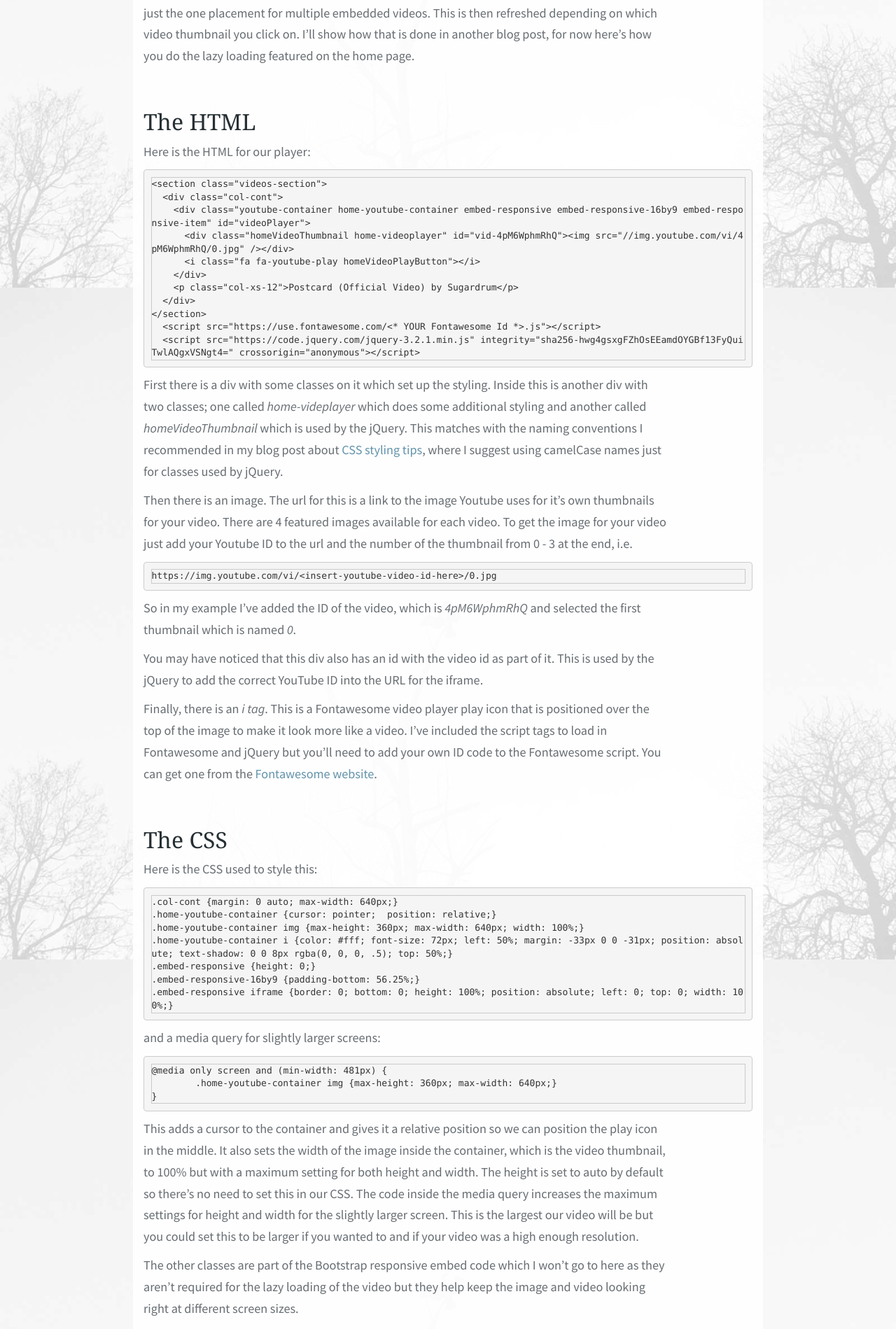
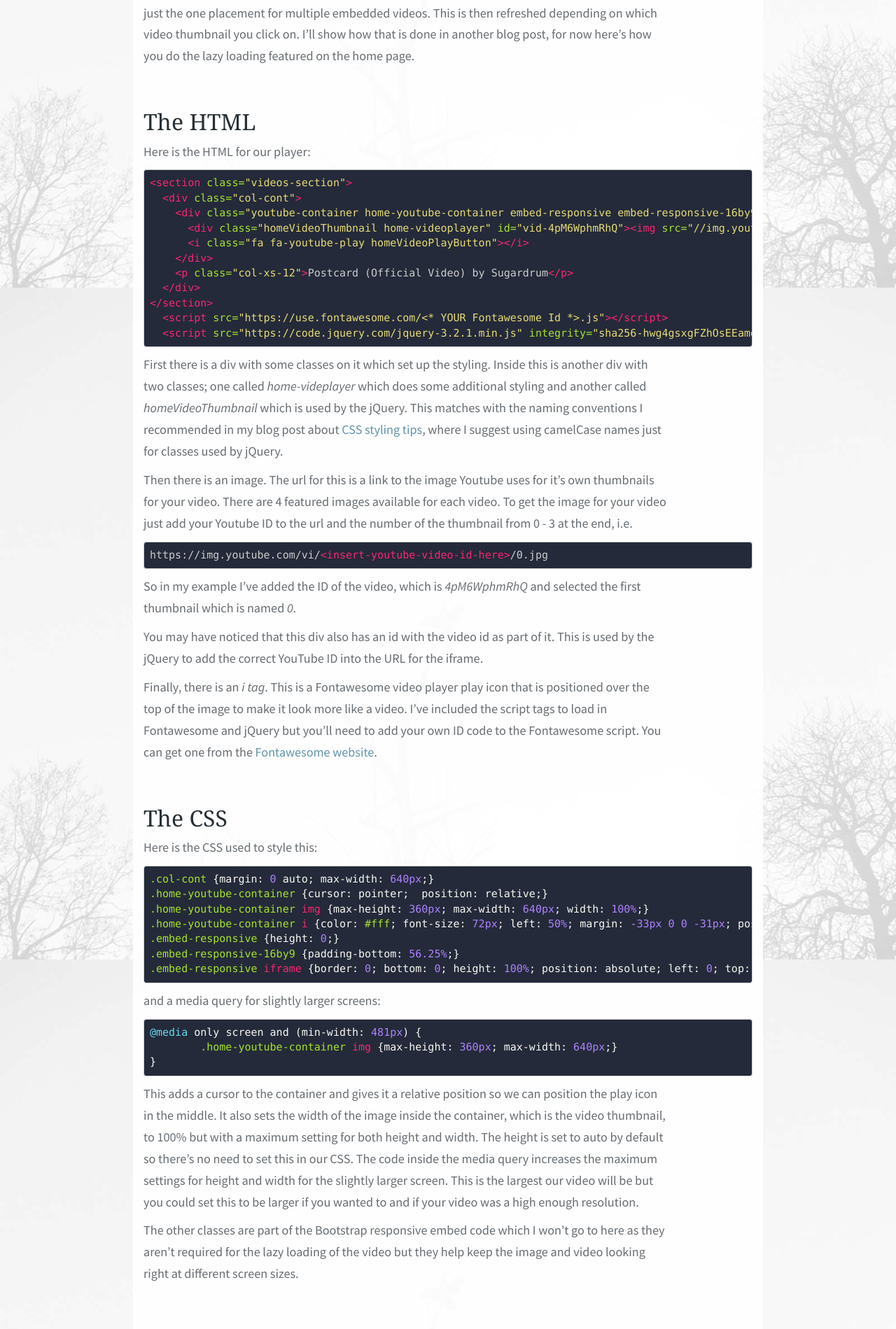
Before and after one commit to nbunner-personal/nigelbunner, a Jekyll site: the page built from _posts/2017-06-06-a-simple-way-to-lazy-load-embedded-youtube-videos.md, in a window 1280 px wide. Shown: the part 549-2448 px from the top of the page at 70% size. Built offline with Jekyll 4.4.1, drawn with Linux system fonts in a browser that asks for light colours; nearby versions of some CDN libraries; some web fonts are replaced.

Commit message:
Nicer styling for the code blocks

```diff
--- a/_config.yml
+++ b/_config.yml
@@ -53,6 +53,7 @@
 gems:
   - jekyll-feed
   - jekyll-paginate
+  - rouge
 exclude:
   - Gemfile
   - Gemfile.lock
--- a/css/nb-styles.scss
+++ b/css/nb-styles.scss
@@ -160,12 +160,12 @@
   }
 
 
-code {
-  background: #F9F9FA;
-border: 1px solid #cacaca;
-display: block;
-padding: 15px;
-}
+// code {
+//   background: #F9F9FA;
+// border: 1px solid #cacaca;
+// display: block;
+// padding: 15px;
+// }
 
 h1, .h1, h2, .h2, h3, .h3, h4, .h4, h5, .h5 {
   color: #262F33;
@@ -186,4 +186,92 @@
 
 .h_post {margin: 60px 30px;}
 
+
+pre, code {
+  background: #242A3A;
+  color: #cccccc;
+  font-size: 1.5rem;
+}
+code {
+  word-break: break-all;
+  white-space: normal;
+}
+pre { // only apply for code blocks
+  overflow: auto;
+  padding: 8px;
+}
+pre code {
+  white-space: pre;
+  overflow: auto;
+  word-wrap: normal;
+  span {
+    word-break: break-all;
+  }
+}
+
+.highlight .hll { background-color: #272822; }
+.highlight .c { color: #75715e } /* Comment */
+.highlight .err { color: #960050; background-color: #1e0010 } /* Error */
+.highlight .k { color: #66d9ef } /* Keyword */
+.highlight .l { color: #ae81ff } /* Literal */
+.highlight .n { color: #f8f8f2 } /* Name */
+.highlight .o { color: #f92672 } /* Operator */
+.highlight .p { color: #f8f8f2 } /* Punctuation */
+.highlight .cm { color: #75715e } /* Comment.Multiline */
+.highlight .cp { color: #75715e } /* Comment.Preproc */
+.highlight .c1 { color: #75715e } /* Comment.Single */
+.highlight .cs { color: #75715e } /* Comment.Special */
+.highlight .ge { font-style: italic } /* Generic.Emph */
+.highlight .gs { font-weight: bold } /* Generic.Strong */
+.highlight .kc { color: #66d9ef } /* Keyword.Constant */
+.highlight .kd { color: #66d9ef } /* Keyword.Declaration */
+.highlight .kn { color: #f92672 } /* Keyword.Namespace */
+.highlight .kp { color: #66d9ef } /* Keyword.Pseudo */
+.highlight .kr { color: #66d9ef } /* Keyword.Reserved */
+.highlight .kt { color: #66d9ef } /* Keyword.Type */
+.highlight .ld { color: #e6db74 } /* Literal.Date */
+.highlight .m { color: #ae81ff } /* Literal.Number */
+.highlight .s { color: #e6db74 } /* Literal.String */
+.highlight .na { color: #a6e22e } /* Name.Attribute */
+.highlight .nb { color: #f8f8f2 } /* Name.Builtin */
+.highlight .nc { color: #a6e22e } /* Name.Class */
+.highlight .no { color: #66d9ef } /* Name.Constant */
+.highlight .nd { color: #a6e22e } /* Name.Decorator */
+.highlight .ni { color: #f8f8f2 } /* Name.Entity */
+.highlight .ne { color: #a6e22e } /* Name.Exception */
+.highlight .nf { color: #a6e22e } /* Name.Function */
+.highlight .nl { color: #f8f8f2 } /* Name.Label */
+.highlight .nn { color: #f8f8f2 } /* Name.Namespace */
+.highlight .nx { color: #a6e22e } /* Name.Other */
+.highlight .py { color: #f8f8f2 } /* Name.Property */
+.highlight .nt { color: #f92672 } /* Name.Tag */
+.highlight .nv { color: #f8f8f2 } /* Name.Variable */
+.highlight .ow { color: #f92672 } /* Operator.Word */
+.highlight .w { color: #f8f8f2 } /* Text.Whitespace */
+.highlight .mf { color: #ae81ff } /* Literal.Number.Float */
+.highlight .mh { color: #ae81ff } /* Literal.Number.Hex */
+.highlight .mi { color: #ae81ff } /* Literal.Number.Integer */
+.highlight .mo { color: #ae81ff } /* Literal.Number.Oct */
+.highlight .sb { color: #e6db74 } /* Literal.String.Backtick */
+.highlight .sc { color: #e6db74 } /* Literal.String.Char */
+.highlight .sd { color: #e6db74 } /* Literal.String.Doc */
+.highlight .s2 { color: #e6db74 } /* Literal.String.Double */
+.highlight .se { color: #ae81ff } /* Literal.String.Escape */
+.highlight .sh { color: #e6db74 } /* Literal.String.Heredoc */
+.highlight .si { color: #e6db74 } /* Literal.String.Interpol */
+.highlight .sx { color: #e6db74 } /* Literal.String.Other */
+.highlight .sr { color: #e6db74 } /* Literal.String.Regex */
+.highlight .s1 { color: #e6db74 } /* Literal.String.Single */
+.highlight .ss { color: #e6db74 } /* Literal.String.Symbol */
+.highlight .bp { color: #f8f8f2 } /* Name.Builtin.Pseudo */
+.highlight .vc { color: #f8f8f2 } /* Name.Variable.Class */
+.highlight .vg { color: #f8f8f2 } /* Name.Variable.Global */
+.highlight .vi { color: #f8f8f2 } /* Name.Variable.Instance */
+.highlight .il { color: #ae81ff } /* Literal.Number.Integer.Long */
+
+.highlight .gh { } /* Generic Heading & Diff Header */
+.highlight .gu { color: #75715e; } /* Generic.Subheading & Diff Unified/Comment? */
+.highlight .gd { color: #f92672; } /* Generic.Deleted & Diff Deleted */
+.highlight .gi { color: #a6e22e; } /* Generic.Inserted & Diff Inserted */
+
 // .home #main {background: #fff url(/img/nigel_bw_photo-blurred.jpg) 0 0 no-repeat; background-size: cover;}
```
